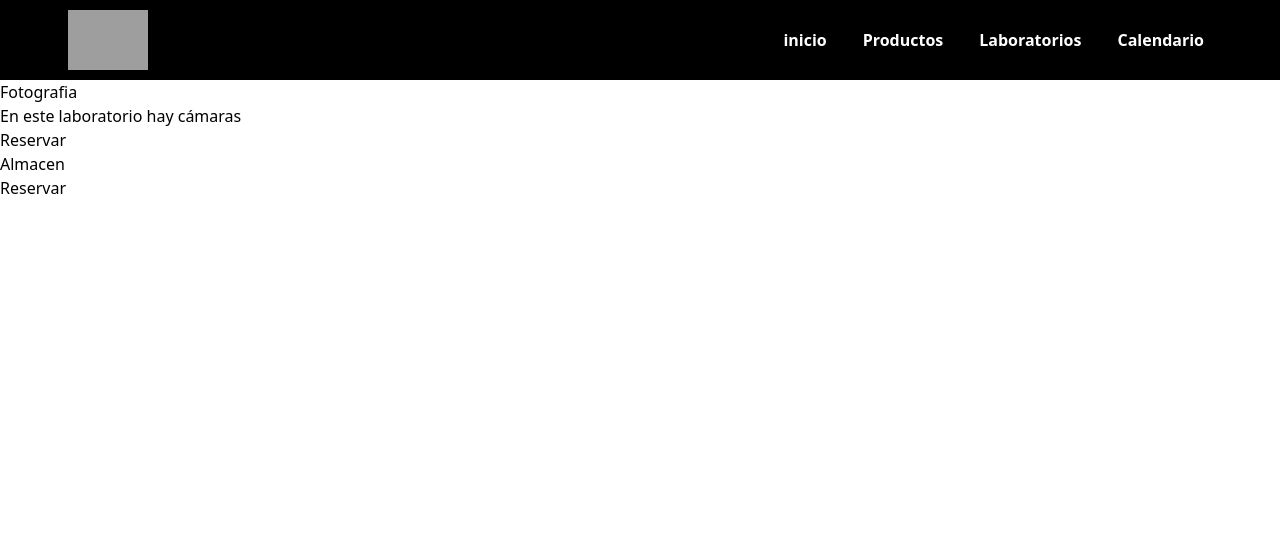
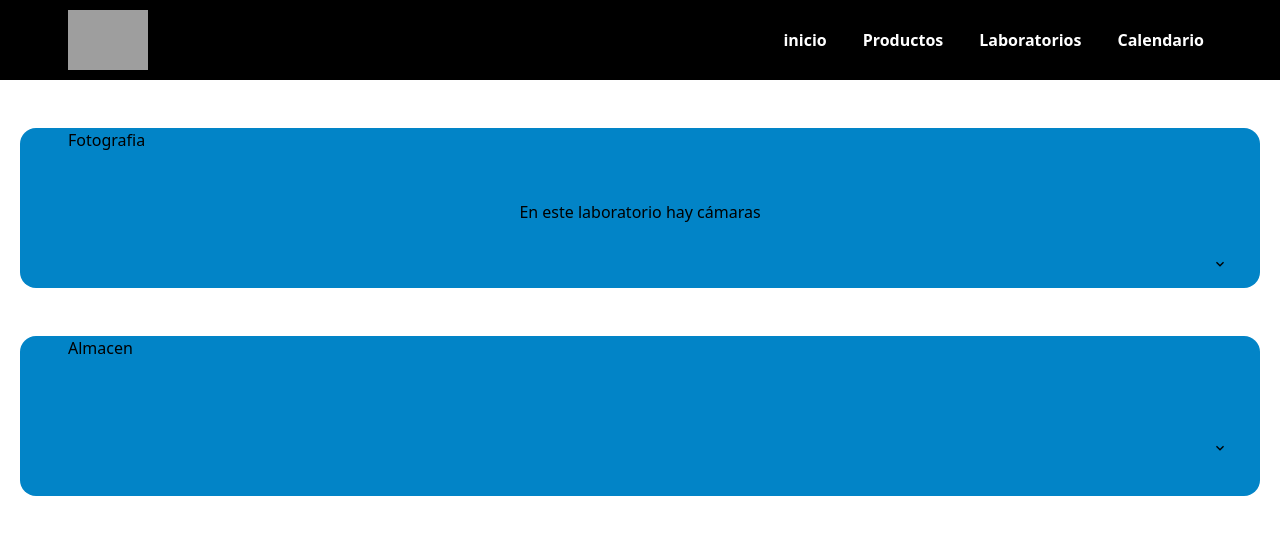
Before and after one commit to Clanie1/RackDAT, a React (Create React App) app: page /laboratorios in a window 1280 px wide. Shown: the top 534 px of the page. Built offline with nearby package versions, Linux system fonts and the light colour scheme; grey boxes are pictures that could not be loaded.

Commit message:
Terminado... supongo

```diff
--- a/src/screens/Laboratorios.tsx
+++ b/src/screens/Laboratorios.tsx
@@ -4,7 +4,7 @@ import Laboratorio from "./labComp/Laboratorio"
 interface lab{
   Nombre: String
   id: number
-  img: String
+  img: string
   Descripcion?: String
 
 }
--- a/src/screens/labComp/Laboratorio.tsx
+++ b/src/screens/labComp/Laboratorio.tsx
@@ -1,9 +1,11 @@
+
+import {MdKeyboardArrowDown} from 'react-icons/md'
 
 interface prop{
     Lab: Array<{
         Nombre: String
         id: number
-        img: String
+        img: string
         Descripcion?: String
     }>
     }
@@ -15,10 +17,10 @@ const Laboratorio = ({Lab}:prop) => {
                 {
                     Lab.map(lab =>{
                         return(
-                            <div className="">
-                                <h3 className="">{lab.Nombre}</h3>
-                                <h5 className="">{lab.Descripcion}</h5>
-                                <button className="">Reservar</button>
+                            <div className="m-5 w-auto h-40 text-center rounded-2xl bg-sky-600">
+                                <h3 className="w-20 font-sans flex m-12">{lab.Nombre}</h3>
+                                <h5 className="font-sans relative">{lab.Descripcion}</h5>
+                                <MdKeyboardArrowDown className="hover:cursor-pointer m-8 float-right" />
                             </div>
                         )
                     })
```
Also changed, not shown: 1 other file (tests, documents, lock files or other folders).
